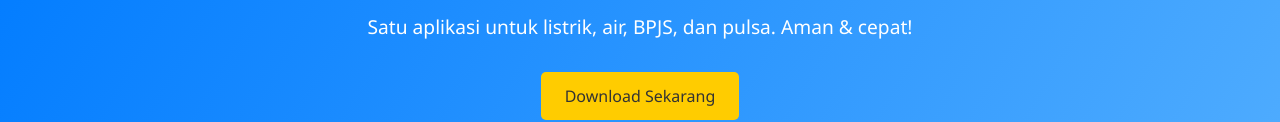
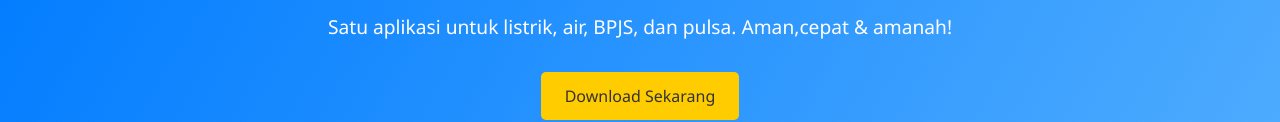
Before and after one commit to waterpay/waterpay, a plain HTML site: page index.html in a window 1280 px wide. Shown: the part 197-319 px from the top of the page. Drawn offline with Linux system fonts and the light colour scheme.

Commit message:
Update index.html

```diff
--- a/index.html
+++ b/index.html
@@ -98,7 +98,7 @@
 
   <section class="hero">
     <h1>Bayar Semua Tagihan Lebih Mudah</h1>
-    <p>Satu aplikasi untuk listrik, air, BPJS, dan pulsa. Aman & cepat!</p>
+    <p>Satu aplikasi untuk listrik, air, BPJS, dan pulsa. Aman,cepat & amanah!</p>
     <a class="button" href="https://drive.google.com/file/d/1KoXDY0dN7CGHOq4lV5ffyhUlkkjsTxqi/view?usp=drive_link" target="_blank">Download Sekarang</a>
   </section>
 
```
